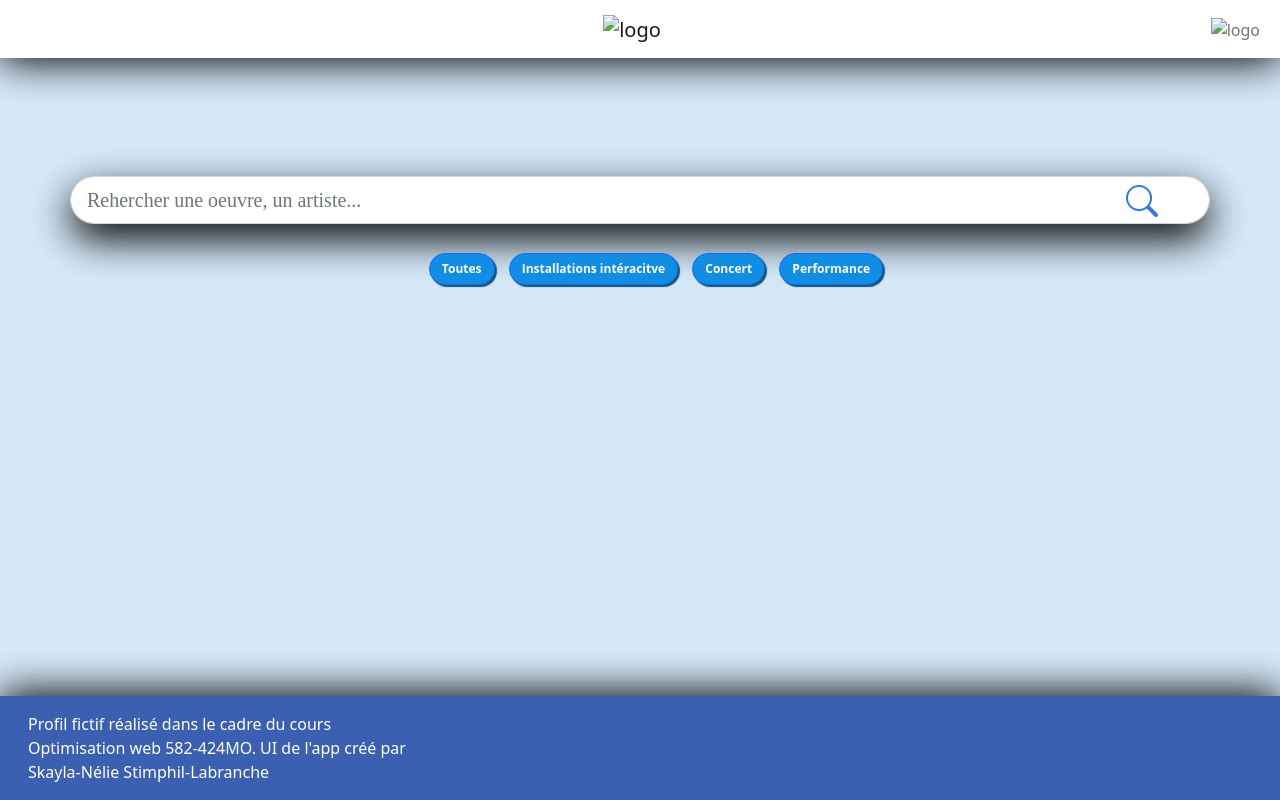
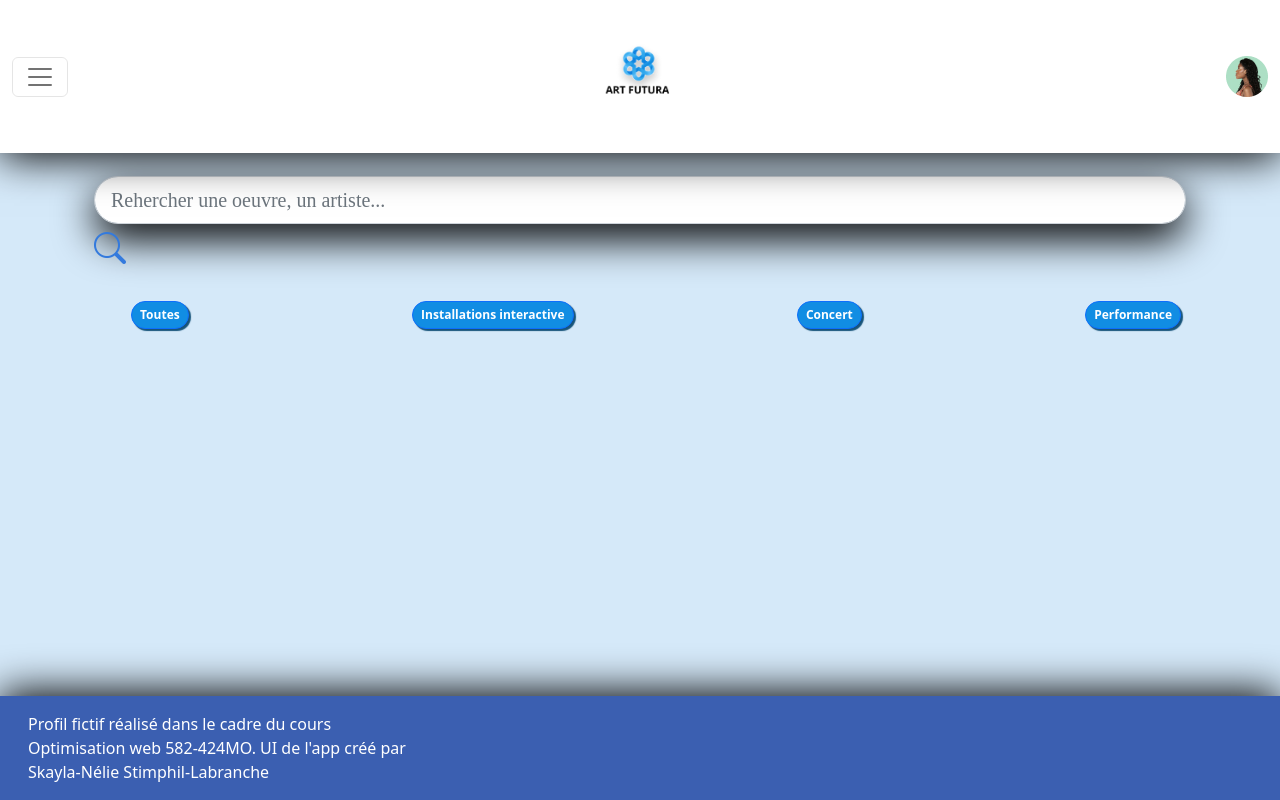
Before and after one commit to skayla-nelie/gabriel-skayla-airflight, a plain HTML site: page app/index.html in a window 1280 px wide. Drawn offline with nearby package versions, Linux system fonts and the light colour scheme; a script that the page names is missing.

Commit message:
update app

```diff
--- a/app/index.html
+++ b/app/index.html
@@ -1,12 +1,9 @@
 <!DOCTYPE html>
 <html lang="fr">
+
 <head>
-    <link
-      href="https://cdn.jsdelivr.net/npm/bootstrap@5.0.2/dist/css/bootstrap.min.css"
-      rel="stylesheet"
-      integrity="sha384-EVSTQN3/azprG1Anm3QDgpJLIm9Nao0Yz1ztcQTwFspd3yD65VohhpuuCOmLASjC"
-      crossorigin="anonymous"
-    />
+  <link href="https://cdn.jsdelivr.net/npm/bootstrap@5.2.3/dist/css/bootstrap.min.css" rel="stylesheet" integrity="sha384-rbsA2VBKQhggwzxH7pPCaAqO46MgnOM80zW1RWuH61DGLwZJEdK2Kadq2F9CUG65" crossorigin="anonymous">
+
   <link href="../css/main.css" rel="stylesheet" />
   <link href="../css/styles-app.css" rel="stylesheet" />
   <link rel="stylesheet" href="https://cdn.jsdelivr.net/npm/bootstrap-icons@1.10.3/font/bootstrap-icons.css">
@@ -16,55 +13,50 @@
   <meta name="robots" content="noindex" />
   <title>Document</title>
 </head>
-  <body >
+
+<body>
   <header>
     <h1 class="title app"></h1>
 
   </header>
-    <div class="container">
-      <nav class="navbar fixed-top navbar-light navbar-expand-sm bg-body-tertiary">
+
+  <nav class="navbar fixed-top navbar-light  bg-body-tertiary">
     <div class="container-fluid">
-          <div class="col-6 offset-2  order-2">
-            <h1 class="title app"></h1>
-            <a class="navbar-brand" href="#">
-              <img
-                src="/art_futura/Group 9.png"
-                width="119px"
-                height="119px"
-                alt="logo"
-              />
-            </a>
-          </div>
-          <div id="mainNav" class="collapse navbar-collapse- sm"></div>
+
         <!-- Hamburger button -->
-          <div class="col-1  order-1">
-          <button
-            class="navbar-toggler"
-            data-bs-toggle="collapse"
-            data-bs-target="#mainNav"
-            aria-controls="mainNav"
-            aria-expanded="false"
-            aria-label="Affichage/masquage de la navigation"
-          >
+
+        <button class="navbar-toggler" data-bs-toggle="collapse" data-bs-target="#mainNav" aria-controls="mainNav"
+          aria-expanded="false" aria-label="Affichage/masquage de la navigation">
         <span class="navbar-toggler-icon"></span>
         </button>
-        </div>
+
+
+        <a class="navbar-brand" href="#">
+          <h1 class="title app"><img src="../assets/Group 9.png" width="119px" height="119px" alt="Logo Art Futura" /></h1>
+        </a>
+
+        <div> <img src="../assets/Ellipse 1.png" alt="logo" /></div>
+
+
+
+
         <!-- Navigation -->
-        <div class="col-2 offset-1 order-3">
+
         <div id="mainNav" class="collapse navbar-collapse">
           <ul class="navbar-nav">
             <li class="nav-item dropdown">
-                <a href="page-1.html" class="nav-link"
-                  >
-                  <img src="/art_futura/Ellipse 1.png" alt="logo" />
+              <a href="page-1.html" class="nav-link">
+
               </a>
             </li>
           </ul>
         </div>
+
+
     </div>
   </nav>
   </div>
-  </div>
+
   </br>
   </br>
   </br>
@@ -76,8 +68,9 @@
   <main>
 
     <div class="container">
-        <div class="row">
-<input class="form-control form-control-lg " list="datalistOptions" id="exampleDataList" placeholder="Rehercher une oeuvre, un artiste... " >
+      <div class="container">
+        <input class="form-control form-control-lg " list="datalistOptions" id="exampleDataList"
+        placeholder="Rehercher une oeuvre, un artiste... ">
         <i class="bi bi-search" style="font-size: 2rem; color: #347add;"></i>
         <datalist id="datalistOptions">
           <option value="San Francisco">
@@ -85,11 +78,9 @@
           <option value="Seattle">
           <option value="Los Angeles">
           <option value="Chicago">
-
         </datalist>
 
       </div>
-        <div class="row one">
         <div class="container">
           </br>
           <ul>
@@ -99,9 +90,9 @@
                 style="--bs-btn-padding-y: .25rem; --bs-btn-padding-x: .5rem; --bs-btn-font-size: .75rem;">
                 Toutes
               </button>
-        <button type="button" class="btn btn-primary"
+              <button type="button" class="btn btn-primary second"
                 style="--bs-btn-padding-y: .25rem; --bs-btn-padding-x: .5rem; --bs-btn-font-size: .75rem;">
-  Installations intéracitve
+                Installations interactive
               </button>
               <button type="button" class="btn btn-primary"
                 style="--bs-btn-padding-y: .25rem; --bs-btn-padding-x: .5rem; --bs-btn-font-size: .75rem;">
@@ -114,7 +105,7 @@
             </li>
           </ul>
         </div>
-        </div>
+
     </div>
 
   </main>
@@ -128,16 +119,14 @@
         <br>
         Skayla-Nélie Stimphil-Labranche
         <a href="https://tim-montmorency.com/timdoc/shared/images/logo-tim.svg">
-          <img  src="/art_futura/logo_09.svg" width="200px"    alt="">
+          <img src="/art_futura/logo_09.svg" width="200px" alt="">
       </div>
       </a>
     </div>
   </footer>
-    <script
-      src="https://cdn.jsdelivr.net/npm/bootstrap@5.3.0/dist/js/bootstrap.bundle.min.js"
-      integrity="sha384-MrcW6ZMFYlzcLA8Nl+NtUVF0sA7MsXsP1UyJoMp4YLEuNSfAP+JcXn/tWtIaxVXM"
-      crossorigin="anonymous"
-    ></script>
+  <script src="https://cdn.jsdelivr.net/npm/bootstrap@5.2.3/dist/js/bootstrap.bundle.min.js" integrity="sha384-kenU1KFdBIe4zVF0s0G1M5b4hcpxyD9F7jL+jjXkk+Q2h455rYXK/7HAuoJl+0I4" crossorigin="anonymous"></script>
+
   <script src="../js/script.js"></script>
 </body>
+
 </html>
--- a/css/styles-app.css
+++ b/css/styles-app.css
@@ -34,27 +34,25 @@ body {
   font-size: 1.25rem;
   border-radius: 233.3rem;
 }
-.row {
+
+
+li {
   display: flex;
-  flex-wrap: wrap;
-  justify-content: center;
-}
-.bi-search {
-  position: absolute;
-  display: flex;
-  justify-content: flex-end;
-  right: 110px;
-  top: 185px;
-}
-ul {
-  display: flex;
-  justify-content: center;
+  flex-wrap: nowrap;
+  justify-content: space-between;
+  align-items: center;
   list-style-type: none;
 }
 .tim {
   display: flex;
   justify-content: space-between;
 }
+.second {
+  width:max-content;
+  display: flex;
+  flex-wrap: nowrap;
+
+}
 
 /*-------------------------------------------
 #Section hero
```
Lines whose indentation alone changed are shown as unchanged.
